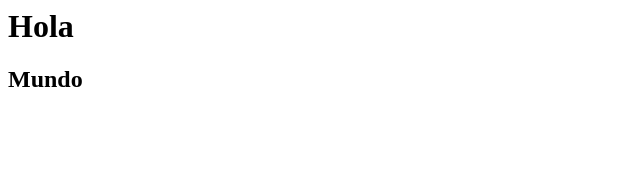
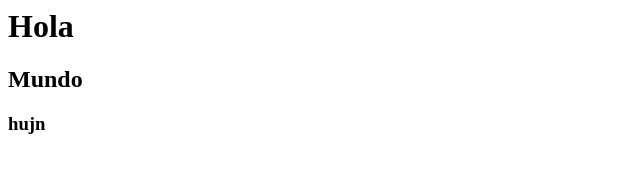
Before and after one commit to Kayser404/prueba1, a plain HTML site: page index.html in a window 1280 px wide. Shown: the full height of the page, 0-640 px from the left. Drawn offline with Linux system fonts and the light colour scheme.

Commit message:
quinto commit

```diff
--- a/index.html
+++ b/index.html
@@ -1,2 +1,3 @@
 <h1>Hola</h1>
 <h2>Mundo</h2>
+<h3>hujn</h3>
```
